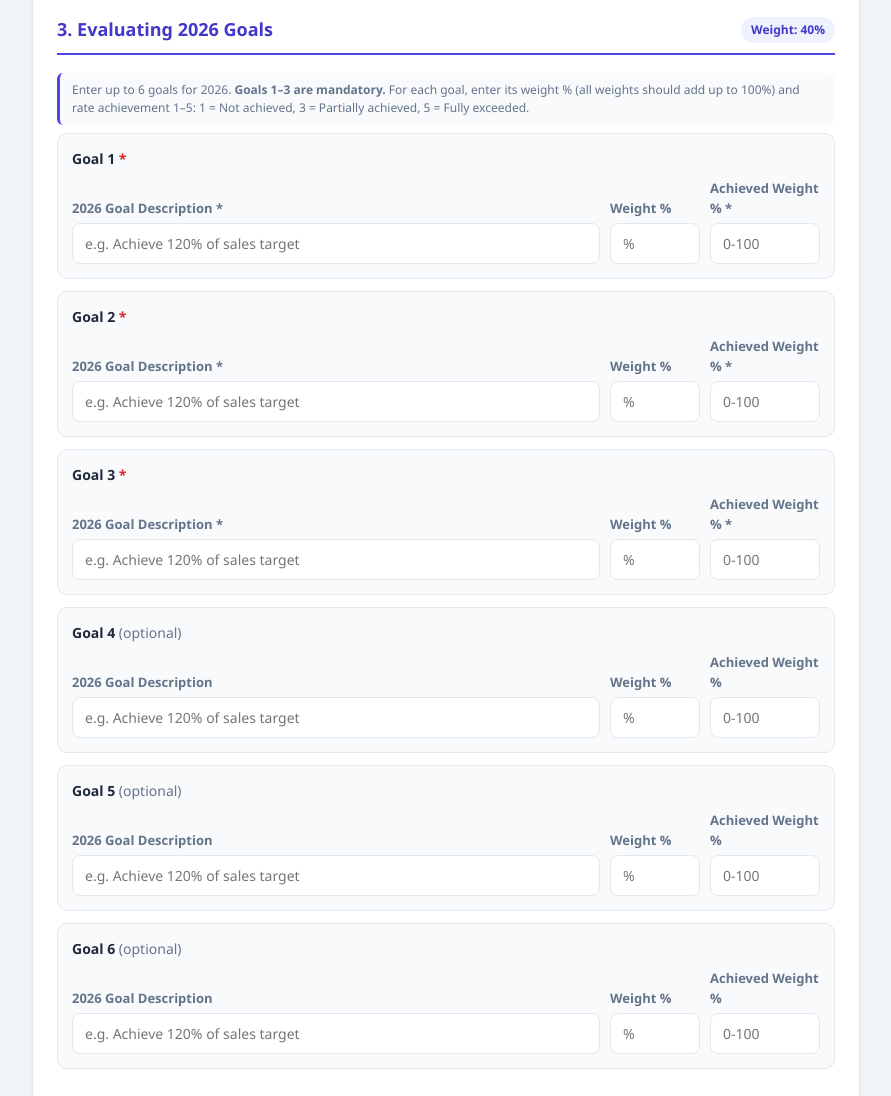
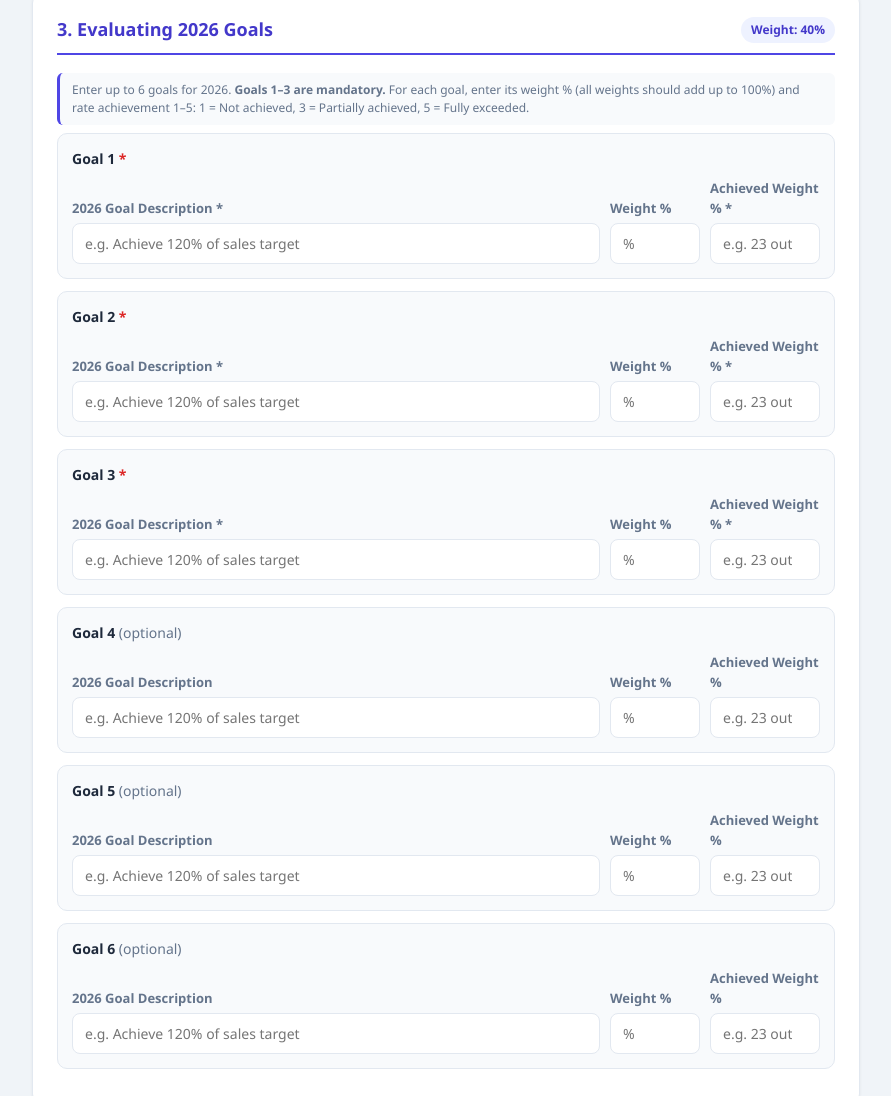
Before and after one commit to knayera90-oss/performance-appraisal, a plain HTML site: page index.html in a window 1280 px wide. Shown: the part 1184-2280 px from the top of the page, without its empty margins (194-1085 px from the left). Drawn offline with Linux system fonts and the light colour scheme.

Commit message:
Clarify achieved weight placeholder + add 100% validation

```diff
--- a/index.html
+++ b/index.html
@@ -218,7 +218,7 @@ function buildGoals() {
       + '<div class="goal-grid" style="grid-template-columns:1fr 90px 110px;">'
       + '<div class="field" style="margin-bottom:0;"><label>2026 Goal Description'+(mandatory?' *':'')+'</label><input type="text" class="goal-desc" data-idx="'+i+'" placeholder="e.g. Achieve 120% of sales target"></div>'
       + '<div class="field" style="margin-bottom:0;"><label>Weight %</label><input type="number" class="goal-weight" data-idx="'+i+'" min="0" max="100" placeholder="%"></div>'
-      + '<div class="field" style="margin-bottom:0;"><label>Achieved Weight %'+(mandatory?' *':'')+'</label><input type="number" class="goal-achieved" data-idx="'+i+'" min="0" max="100" placeholder="0-100"></div>'
+      + '<div class="field" style="margin-bottom:0;"><label>Achieved Weight %'+(mandatory?' *':'')+'</label><input type="number" class="goal-achieved" data-idx="'+i+'" min="0" max="100" placeholder="e.g. 23 out of 40"></div>'
       + '</div></div>';
   }
   document.getElementById("goalsList").innerHTML = html;
```
